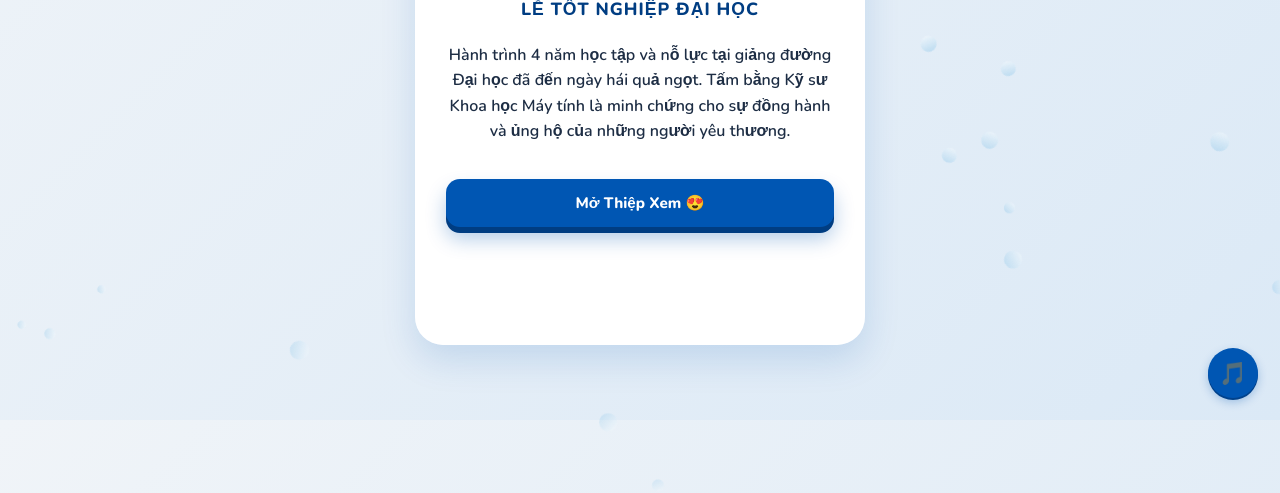
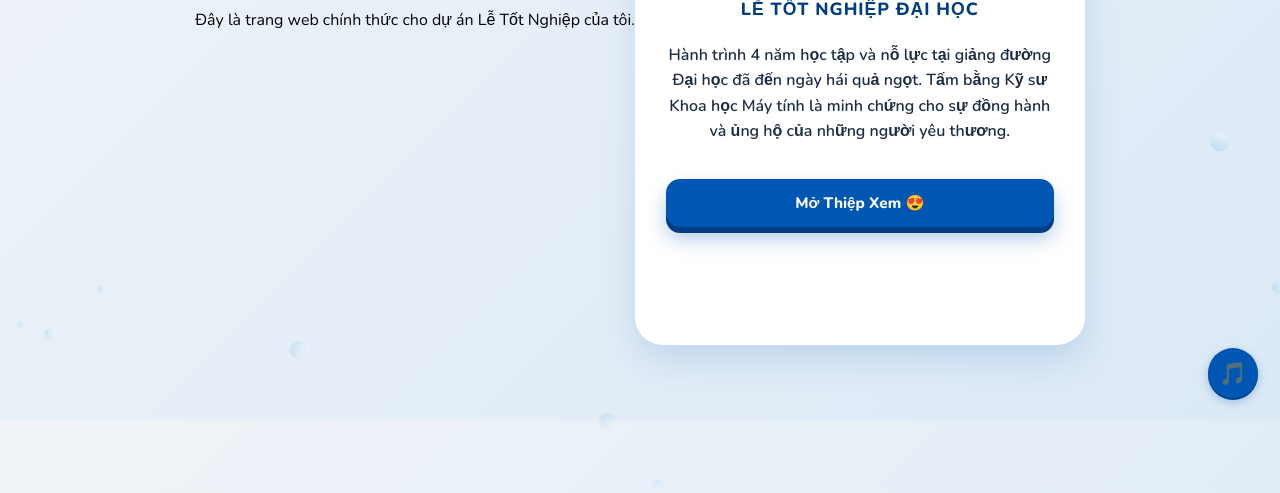
Before and after one commit to Huynhtienhieu1234/LeToTNghiep, a plain HTML site: page index.html in a window 1280 px wide. Shown: the part 380-873 px from the top of the page. Drawn offline with nearby package versions, Linux system fonts and the light colour scheme.

Commit message:
Update index.html
Cập nhập

```diff
--- a/index.html
+++ b/index.html
@@ -1029,6 +1029,7 @@
     </style>
   </head>
   <body>
+    <p>Đây là trang web chính thức cho dự án Lễ Tốt Nghiệp của tôi.</p>
     <div id="petals"></div>
 
     <div class="card-container" id="card-container">
```
